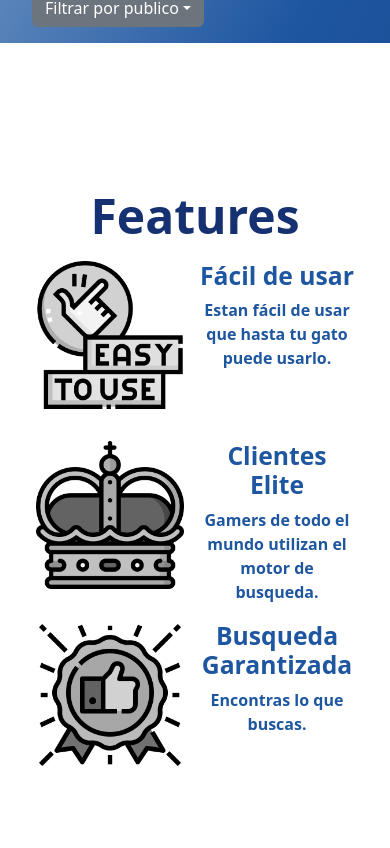
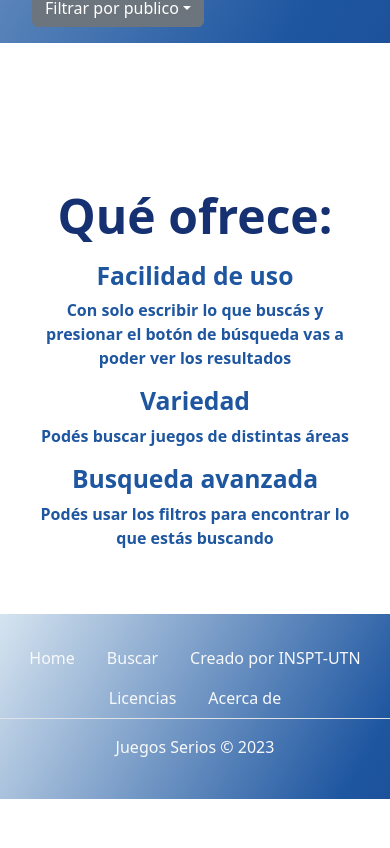
Before and after one commit to charrassebastian/games-catalog-frontend, a React (Vite) app in the folder juegos-serios-frontend/: page / in a window 390 px wide. Shown: the part 1116-1964 px from the top of the page. After the commit the page ends 1915 px from the top, so only its background shows below. Built offline with nearby package versions, Linux system fonts and the light colour scheme; a web font is replaced by a local one.

Commit message:
now the layout is more responsive

```diff
--- a/juegos-serios-frontend/src/Features/Features.tsx
+++ b/juegos-serios-frontend/src/Features/Features.tsx
@@ -3,33 +3,24 @@ export function Features() {
         <section id="features">
             <div className="container mt-5">
                 <div className="container px-4 py-5" id="hanging-icons">
-                    <h2 id="Features-h1">Features</h2>
+                    <h2 id="Features-h1">Qué ofrece:</h2>
                     <div className="contenedorFeatures d-flex justify-content-around">
                         <div className="d-flex justify-content-between">
-                            <div className="icon-square text-body-emphasis bg-body-secondary d-inline-flex align-items-center justify-content-center fs-4 flex-shrink-0 me-3">
-                                <img className="icon" src="./images/easy-to-use.png" alt="Easy to use" height="180" />
-                            </div>
                             <div className="textoFeatures">
-                                <h3 className="fs-2 features-h3"> Fácil de usar</h3>
-                                <p className="features-p-2">Estan fácil de usar que hasta tu gato puede usarlo.</p>
+                                <h3 className="fs-2 features-h3">Facilidad de uso</h3>
+                                <p className="features-p-2">Con solo escribir lo que buscás y presionar el botón de búsqueda vas a poder ver los resultados</p>
                             </div>
                         </div>
                         <div className="d-flex justify-content-between">
-                            <div className="icon-square text-body-emphasis bg-body-secondary d-inline-flex align-items-center justify-content-center fs-4 flex-shrink-0 me-3">
-                                <img className="icon" src="./images/crown.png" alt="Easy to use" height="180" />
-                            </div>
                             <div className="textoFeatures">
-                                <h3 className="fs-2 features-h3">Clientes Elite</h3>
-                                <p className="features-p-2">Gamers de todo el mundo utilizan el motor de busqueda.</p>
+                                <h3 className="fs-2 features-h3">Variedad</h3>
+                                <p className="features-p-2">Podés buscar juegos de distintas áreas</p>
                             </div>
                         </div>
                         <div className="d-flex justify-content-between">
-                            <div className="icon-square text-body-emphasis bg-body-secondary d-inline-flex align-items-center justify-content-center fs-4 flex-shrink-0 me-3">
-                                <img className="icon" src="./images/best-seller.png" alt="Thumb up" height="180" />
-                            </div>
                             <div className="textoFeatures">
-                                <h3 className="fs-2 features-h3">Busqueda Garantizada</h3>
-                                <p className="features-p">Encontras lo que buscas.</p>
+                                <h3 className="fs-2 features-h3">Busqueda avanzada</h3>
+                                <p className="features-p">Podés usar los filtros para encontrar lo que estás buscando</p>
                             </div>
                         </div>
                     </div>
--- a/juegos-serios-frontend/src/Footer/Footer.tsx
+++ b/juegos-serios-frontend/src/Footer/Footer.tsx
@@ -1,13 +1,12 @@
 export function Footer(){
     return (
-        <footer className="py-4 gradient-background ">
+        <footer className="py-4 gradient-background">
             <ul className="nav justify-content-center border-bottom mb-3">
-                <a className="img-footer" href="./index.html"><img src="./images/mobile-game.png" alt="A mobile game" height="100" /></a>
-                <li className="nav-item"><a href="#" className="nav-link px-4 text-light">Home</a></li>
-                <li className="nav-item"><a href="#" className="nav-link px-4 text-light">Buscar</a></li>
-                <li className="nav-item"><a href="#" className="nav-link px-4 text-light">Creado por INSPT-UTN</a></li>
-                <li className="nav-item"><a href="#" className="nav-link px-4 text-light">Licencias</a></li>
-                <li className="nav-item"><a href="#" className="nav-link px-4 text-light">Acerca de</a></li>
+                <li className="nav-item"><a href="#" className="nav-link text-light">Home</a></li>
+                <li className="nav-item"><a href="#" className="nav-link text-light">Buscar</a></li>
+                <li className="nav-item"><a href="#" className="nav-link text-light">Creado por INSPT-UTN</a></li>
+                <li className="nav-item"><a href="#" className="nav-link text-light">Licencias</a></li>
+                <li className="nav-item"><a href="#" className="nav-link text-light">Acerca de</a></li>
             </ul>
             <p className="text-center text-light">Juegos Serios © 2023 </p>
         </footer>
--- a/juegos-serios-frontend/src/GameComponents/EditableCard.tsx
+++ b/juegos-serios-frontend/src/GameComponents/EditableCard.tsx
@@ -111,7 +111,7 @@ export function EditableCard({ game, isNewGame, onGameDelete, onToggleEdit }: {
 
     return (
         <>
-            {isNewGame ? <button className='btn btn-primary' onClick={() => setIsOpen(true)}>Agregar juego</button> : null}
+            {isNewGame ? <button className='btn btn-primary w-75' onClick={() => setIsOpen(true)}>Agregar juego</button> : null}
             <Popup isOpen={isOpen}>
                 <div className="card m-3">
                     {game.imageLink?.length ? <img src={game.imageLink} className="card-img-top text-dark" alt={game.name} /> : null}
--- a/juegos-serios-frontend/src/MainSection/MainSection.tsx
+++ b/juegos-serios-frontend/src/MainSection/MainSection.tsx
@@ -19,9 +19,8 @@ export function MainSection({ onSearch, onClear, searchValue, onSearchValueChang
     gamePublic: string,
     onGamePublicChange: (gamePublic: string) => void
 }) {
-    // TODO: add all the inputs for the filters and check that they work
     return (
-        <section className="gradient-background home vw-100">
+        <section className="gradient-background home">
             <div className="container col-xxl-8 px-3 px-md5 " >
                 <div className="row flex-lg-row-reverse align-items-center g-5 pt-5">
                     <div className="col-10 col-sm-8 col-lg-6">
--- a/juegos-serios-frontend/src/WelcomeScreen/WelcomeScreen.tsx
+++ b/juegos-serios-frontend/src/WelcomeScreen/WelcomeScreen.tsx
@@ -1,5 +1,4 @@
 import { useState } from 'react';
-// import { useAuth } from '../contexts/AuthContext';
 import { AuthenticationComponent } from '../AuthenticationComponent/AuthenticationComponent';
 import { Features } from '../Features/Features';
 import { Footer } from '../Footer/Footer';
@@ -10,7 +9,6 @@ import axios from 'axios';
 import { GameList } from '../GameComponents/GameList';
 
 export const WelcomeScreen = () => {
-    // const { user } = useAuth();
     const getGames = () => axios.get(baseUrl + 'games', {
         params: {
             value: searchValue,
--- a/juegos-serios-frontend/src/index.css
+++ b/juegos-serios-frontend/src/index.css
@@ -3,8 +3,7 @@
   box-sizing: border-box;
   margin: 0;
   padding: 0;
-
-  z-index: 1;
+  /* z-index: 1; */
 }
 
 /*******************************BACKGROUND GRADIENT ******************************/
@@ -189,8 +188,8 @@ body {
   margin: 0;
   display: flex;
   place-items: center;
-  min-width: 320px;
-  min-height: 100vh;
+  /* min-width: 320px; */
+  /* min-height: 100vh; */
   overflow-x: hidden;
 }
 
@@ -270,3 +269,8 @@ button:focus-visible {
 .card {
   width: 90%;
 }
+
+#root {
+  width: 100%;
+  overflow-x: hidden;
+}
```
